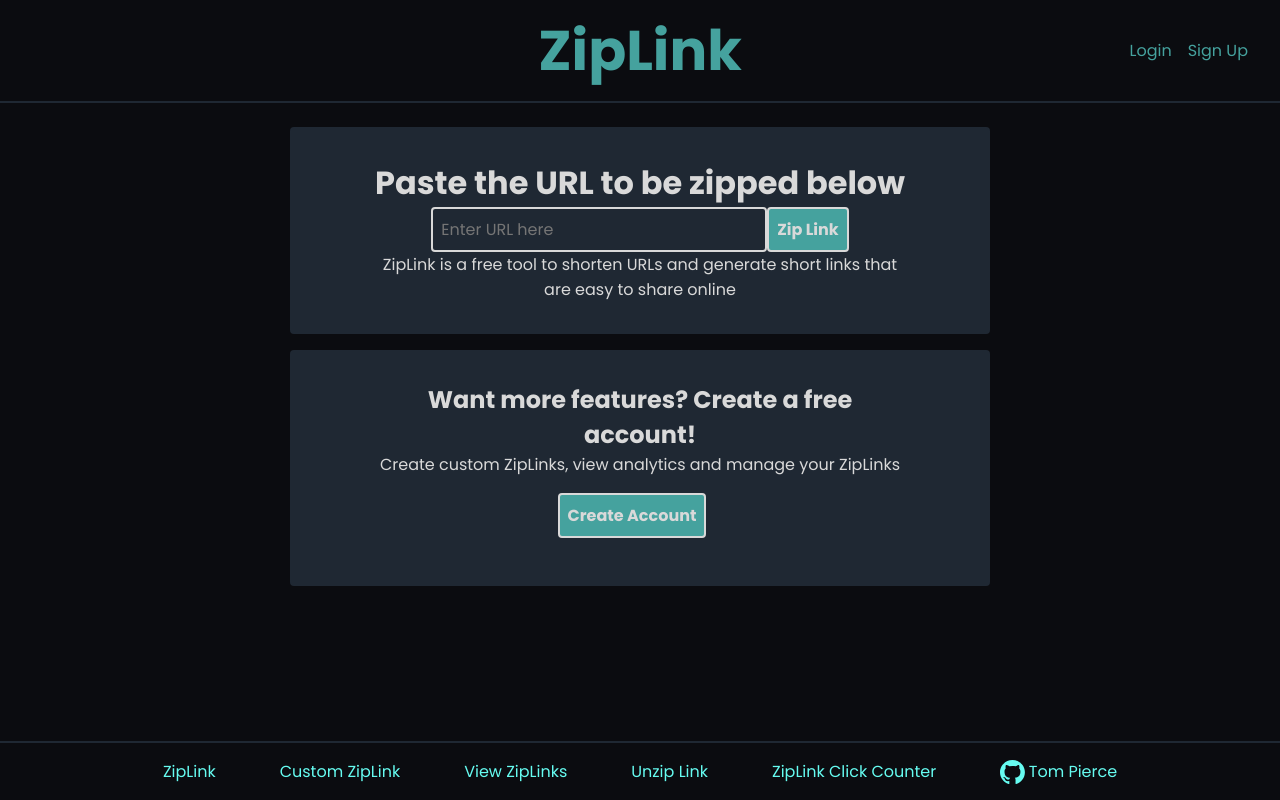
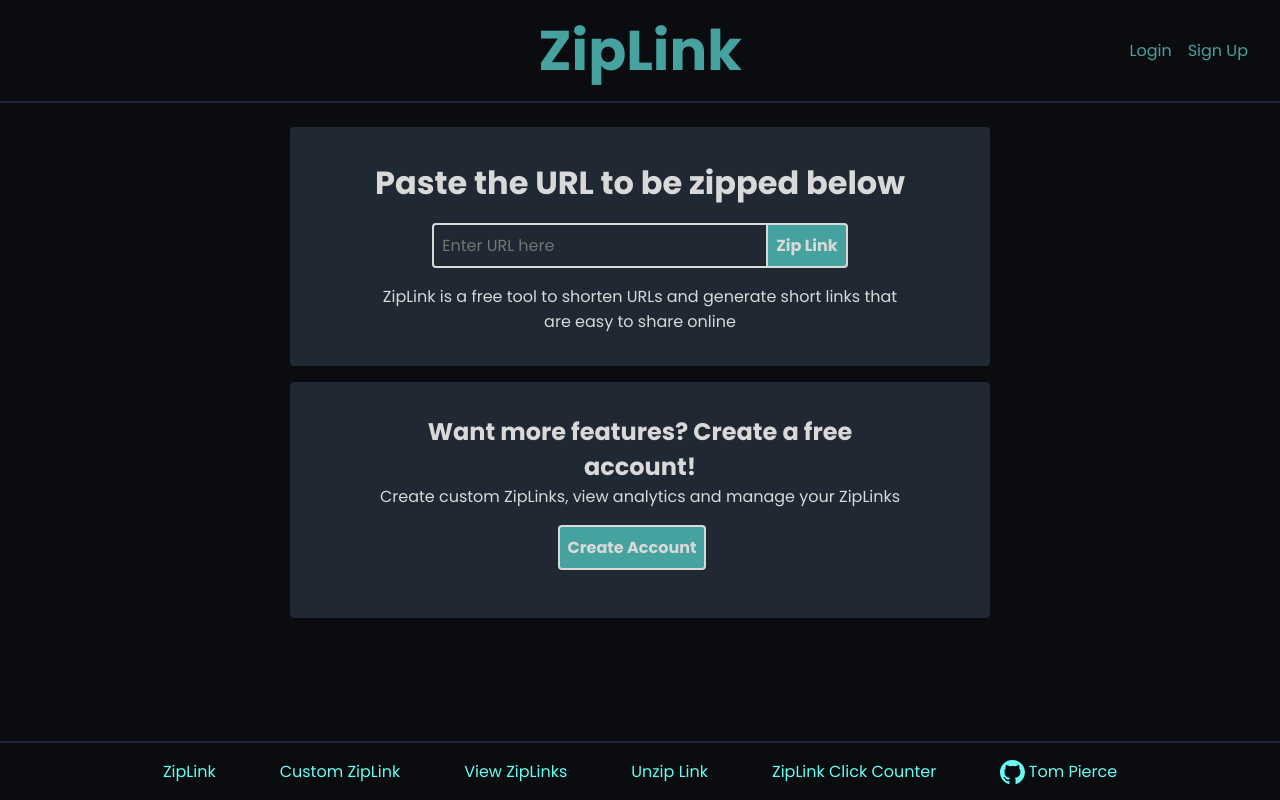
Before and after one commit to Tom-Pierce/ziplink-client, a React (Vite) app: page / in a window 1280 px wide. Built offline with nearby package versions, Linux system fonts and the light colour scheme; no server answers.

Commit message:
fix text inputs and btns border radius on connected sides

```diff
--- a/src/components/UnzipUrl.jsx
+++ b/src/components/UnzipUrl.jsx
@@ -37,7 +37,6 @@
         <div className={`${styles.unzipUrlBox} infoBox`}>
           <form id="urlForm" className={styles.urlForm}>
             <h1>Paste the ZipLink below to see where it redirects</h1>
-            <div>
             <div className={styles.controls}>
               <input
                 type="text"
@@ -53,7 +52,6 @@
               >
                 Unzip
               </button>
-              </div>
             </div>
           </form>
           {url ? (
--- a/src/css/CustomUrl.module.css
+++ b/src/css/CustomUrl.module.css
@@ -13,13 +13,19 @@
   flex-direction: nowrap;
 }
 
-.controls .urlInput {
+.controlsWrapper {
+  display: flex;
 }
 
 .controls .customKeyInput {
+  border-top-right-radius: 0rem;
+  border-bottom-right-radius: 0rem;
 }
 
 .controls .btn {
+  border-bottom-left-radius: 0rem;
+  border-top-left-radius: 0rem;
+  border-left: 0px;
 }
 
 .errorMessage {
--- a/src/css/Home.module.css
+++ b/src/css/Home.module.css
@@ -9,13 +9,17 @@
 
 .controls {
   display: flex;
-  flex-wrap: nowrap;
 }
 
 .controls .urlInput {
+  border-top-right-radius: 0rem;
+  border-bottom-right-radius: 0rem;
 }
 
 .controls .btn {
+  border-top-left-radius: 0rem;
+  border-bottom-left-radius: 0rem;
+  border-left: 0px;
 }
 
 .btnLink {
--- a/src/css/UnzipUrl.module.css
+++ b/src/css/UnzipUrl.module.css
@@ -1,4 +1,8 @@
 .unzipUrlBox {
+}
+
+.controls {
+  display: flex;
 }
 
 .urlForm {
@@ -8,7 +12,12 @@
 }
 
 .controls .urlInput {
+  border-top-right-radius: 0rem;
+  border-bottom-right-radius: 0rem;
 }
 
 .controls .btn {
+  border-top-left-radius: 0rem;
+  border-bottom-left-radius: 0rem;
+  border-left: 0px;
 }
--- a/src/css/ViewClicks.module.css
+++ b/src/css/ViewClicks.module.css
@@ -1,12 +1,19 @@
 .clickCounterBox {
 }
 
+.controls {
+  display: flex;
+}
+
 .controls .urlInput {
-  border-top-left-radius: 0.25rem;
-  border-bottom-left-radius: 0.25rem;
+  border-top-right-radius: 0rem;
+  border-bottom-right-radius: 0rem;
 }
 
 .controls .btn {
+  border-top-left-radius: 0rem;
+  border-bottom-left-radius: 0rem;
+  border-left: 0px;
 }
 
 .link {
--- a/src/css/index.css
+++ b/src/css/index.css
@@ -50,6 +50,8 @@
   background-color: var(--primary);
   border: 2px solid var(--text);
   color: var(--text);
+  margin: 1rem 0;
+  width: 100%;
 }
 
 .btn {
@@ -60,6 +62,7 @@
   border-radius: 0.25rem;
   border: 2px solid var(--text);
   white-space: nowrap;
+  margin: 1rem 0;
 }
 
 @media only screen and (max-width: 800px) {
```
Lines whose indentation alone changed are shown as unchanged.
